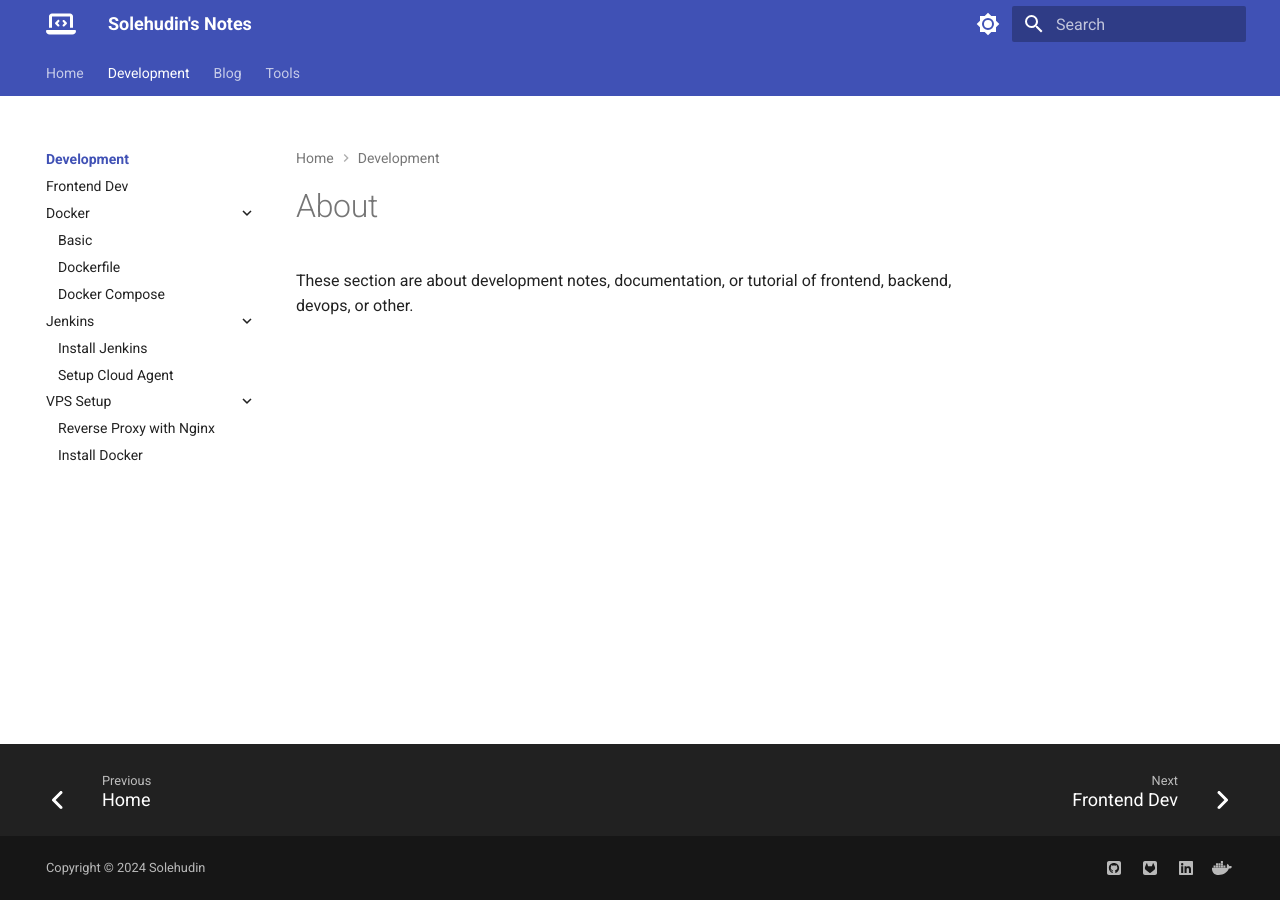
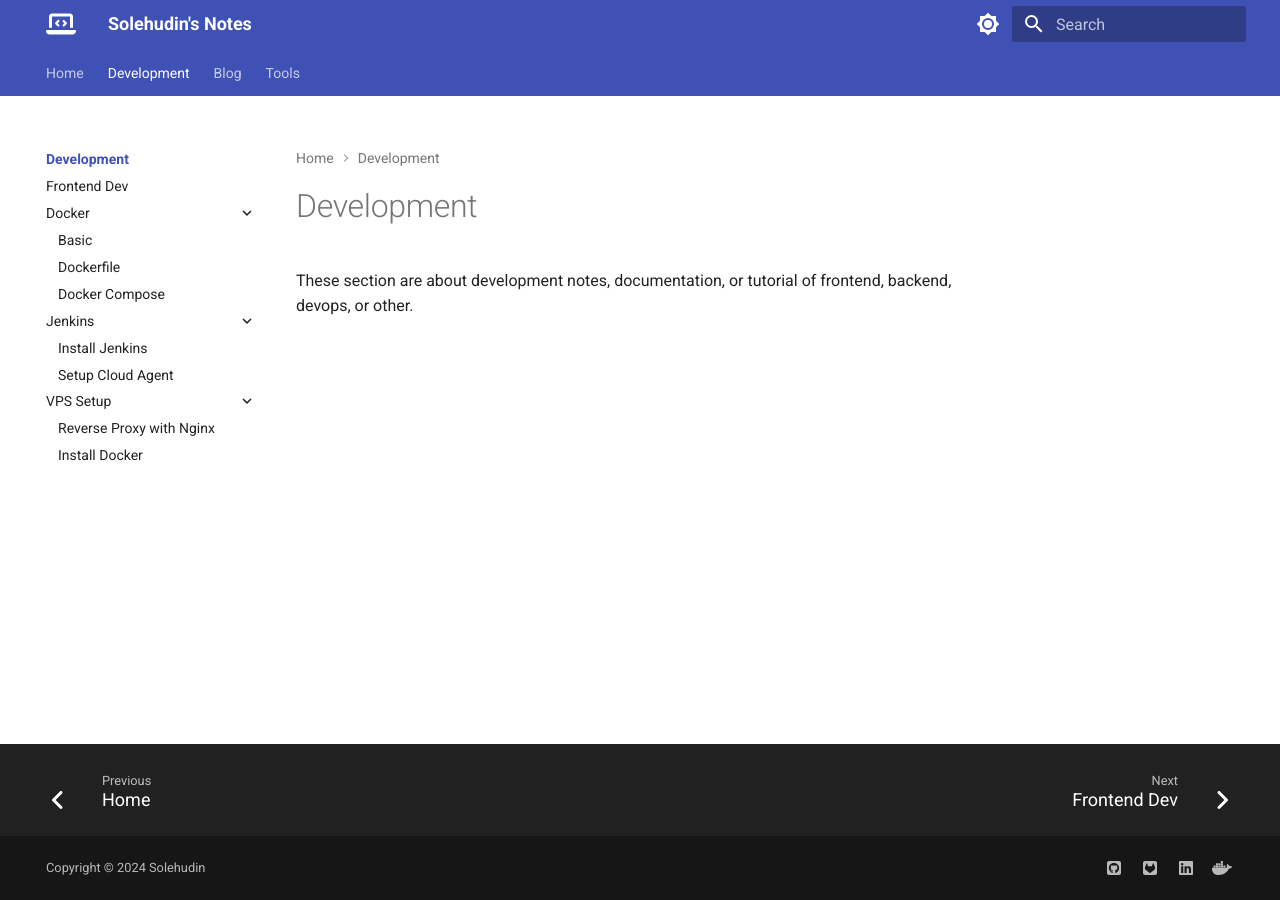
Before and after one commit to solehudin5699/notes, an MkDocs documentation site: the page built from docs/dev/index.md, in a window 1280 px wide. Built offline with MkDocs 1.6.1 and Material for MkDocs 9.7.7, drawn with Linux system fonts in a browser that asks for light colours.

Commit message:
update dev title

```diff
--- a/docs/dev/index.md
+++ b/docs/dev/index.md
@@ -1,3 +1,3 @@
-# About
+# Development
 
 These section are about development notes, documentation, or tutorial of frontend, backend, devops, or other.
```
